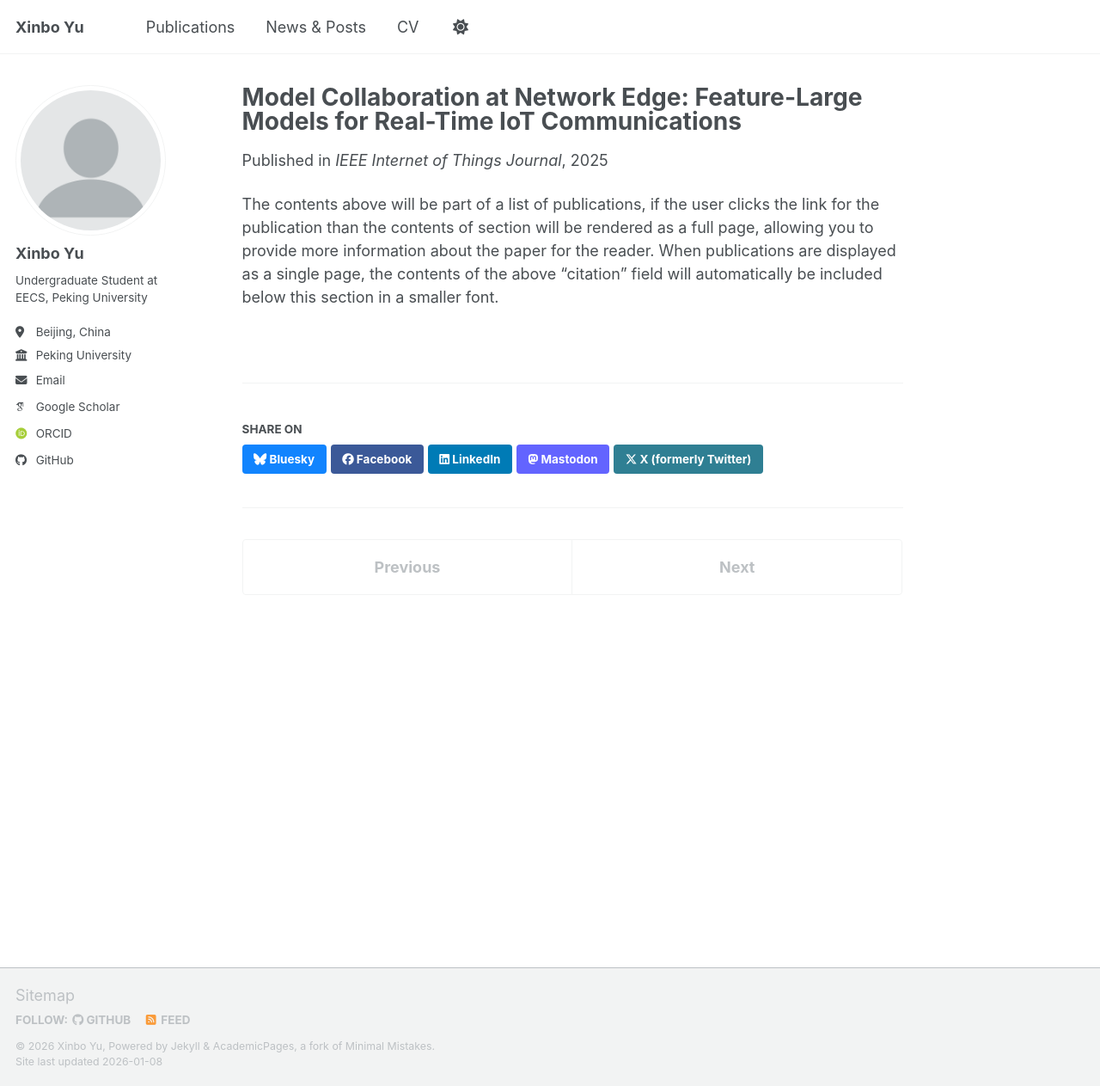
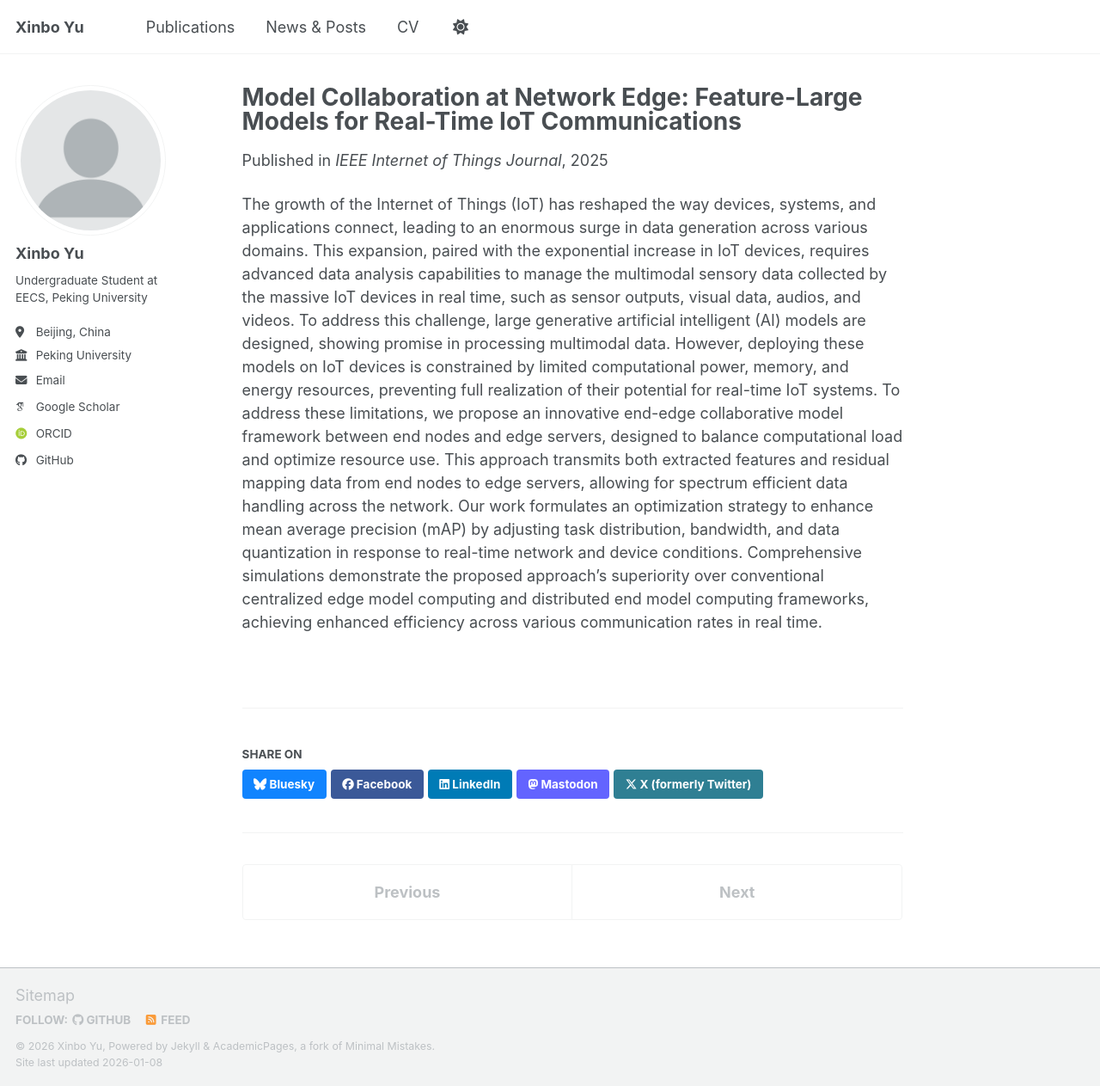
Before and after one commit to ZephyrYolo/ZephyrYolo.github.io, a Jekyll site: the page built from _publications/2025-05-15-iotj.md, in a window 1280 px wide and 1263 px high. Shown: the whole window at 86% size. Built offline with Jekyll 4.4.1, drawn with Linux system fonts in a browser that asks for light colours; some web fonts are replaced; a script bundle is joined from its source files by our own code; library files that are not in the unit come from our copies.

Commit message:
Update 2025-05-15-iotj.md

```diff
--- a/_publications/2025-05-15-iotj.md
+++ b/_publications/2025-05-15-iotj.md
@@ -6,9 +6,32 @@ permalink: /publication/2025-05-15-iotj
 excerpt: ''
 date: 2025-05-15
 venue: 'IEEE Internet of Things Journal'
-#slidesurl: 'https://academicpages.github.io/files/slides2.pdf'
+authors: "Xinbo Yu, Shuhang Zhang, Hongliang Zhang, Lingyang Song"
 paperurl: 'https://ZephyrYolo.github.io/files/iotj1.pdf'
-#citation: 'X. Yu, S. Zhang, H. Zhang and L. Song, "Model Collaboration at Network Edge: Feature-Large Models for Real-Time IoT Communications," IEEE Internet of Things Journal, vol. 12, no. 10, pp. 13259-13272, May, 2025.'
 ---
-
-The contents above will be part of a list of publications, if the user clicks the link for the publication than the contents of section will be rendered as a full page, allowing you to provide more information about the paper for the reader. When publications are displayed as a single page, the contents of the above "citation" field will automatically be included below this section in a smaller font.
+The growth of the Internet of Things (IoT) has
+reshaped the way devices, systems, and applications connect,
+leading to an enormous surge in data generation across various
+domains. This expansion, paired with the exponential increase
+in IoT devices, requires advanced data analysis capabilities to
+manage the multimodal sensory data collected by the massive
+IoT devices in real time, such as sensor outputs, visual data,
+audios, and videos. To address this challenge, large generative
+artificial intelligent (AI) models are designed, showing promise
+in processing multimodal data. However, deploying these models
+on IoT devices is constrained by limited computational power,
+memory, and energy resources, preventing full realization of
+their potential for real-time IoT systems. To address these
+limitations, we propose an innovative end-edge collaborative
+model framework between end nodes and edge servers, designed
+to balance computational load and optimize resource use. This
+approach transmits both extracted features and residual mapping
+data from end nodes to edge servers, allowing for spectrum
+efficient data handling across the network. Our work formulates
+an optimization strategy to enhance mean average precision
+(mAP) by adjusting task distribution, bandwidth, and data quantization in response to real-time network and device conditions.
+Comprehensive simulations demonstrate the proposed approach’s
+superiority over conventional centralized edge model computing
+and distributed end model computing frameworks, achieving
+enhanced efficiency across various communication rates in real
+time.
```
